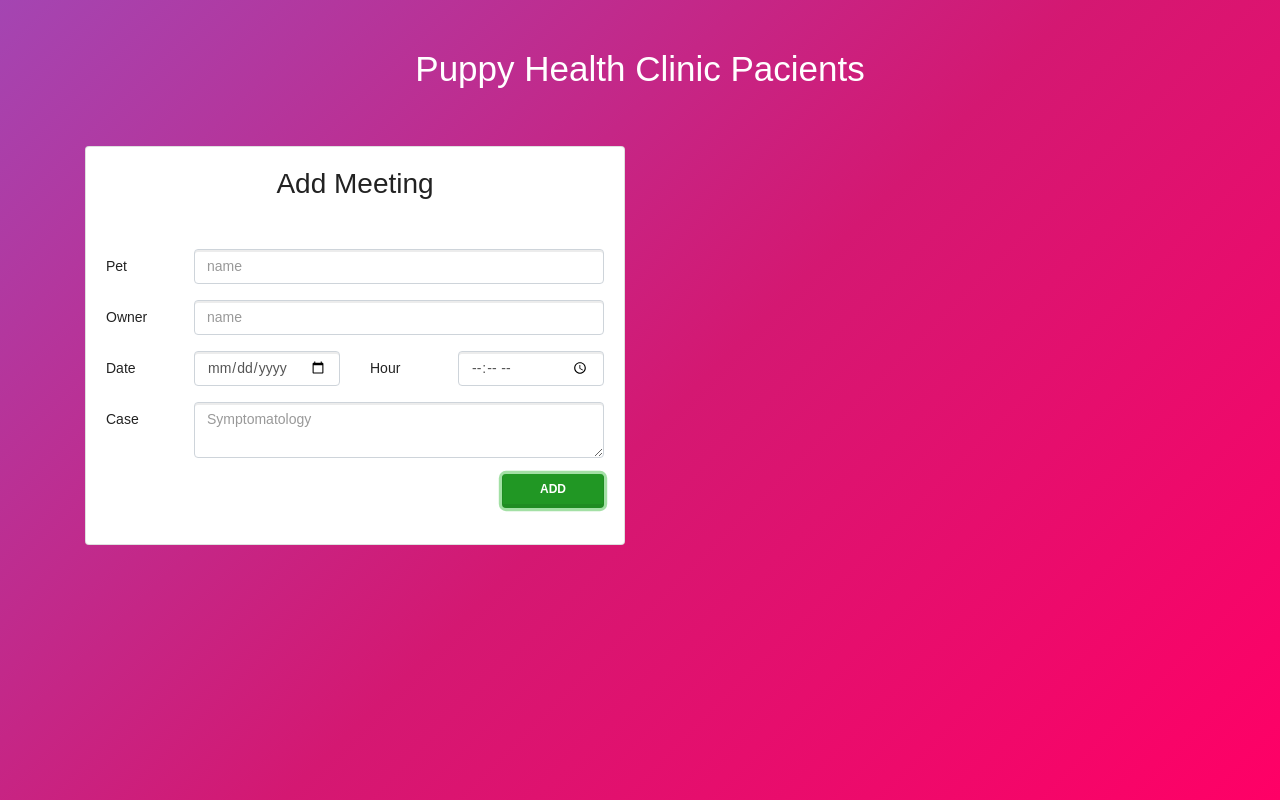
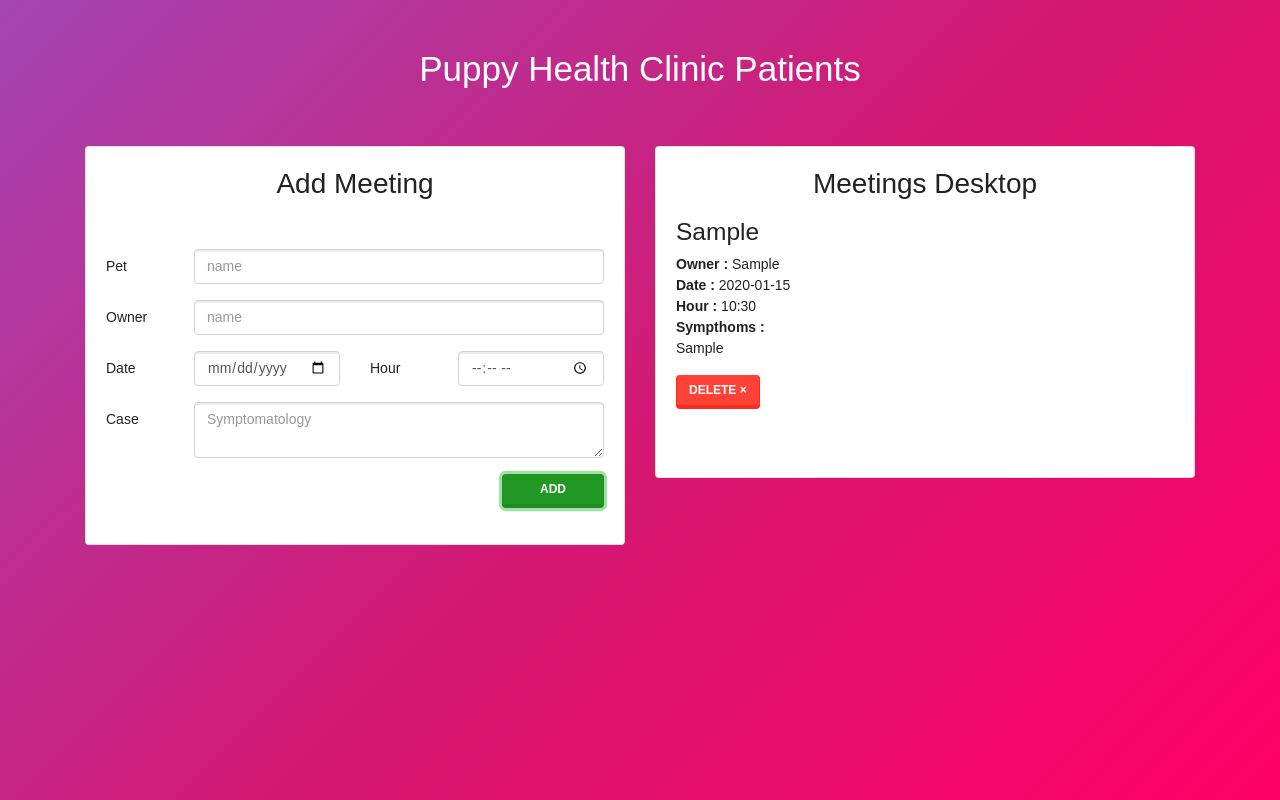
Before and after one commit to garcajuDeveloper/React_puppy_health_shop, a React (Create React App) app: page / in a window 1280 px wide. Both pictures are taken after typing "Sample", "Sample", "2020-01-15", "10:30", "Sample" into the empty fields and a click on the button "ADD". Built offline with nearby package versions, Linux system fonts and the light colour scheme.

Commit message:
7 - Final update. Prject finished

```diff
--- a/src/App.js
+++ b/src/App.js
@@ -1,10 +1,24 @@
 import React, {Component} from 'react';
 import Header from './components/Header';
 import AddMeetingForm from './components/AddMeetingForm';
+import MeetingViewer from './components/MeetingViewer';
 
 class App extends Component {
 
   state = { meetings : [] }
+
+  componentDidMount(){
+    const meetingsInLocalStorage = localStorage.getItem('meetings');
+    if(meetingsInLocalStorage){
+      this.setState({
+        meetings: JSON.parse(meetingsInLocalStorage)
+      })
+    }
+  }
+
+  componentDidUpdate(){
+    localStorage.setItem( 'meetings' , JSON.stringify(this.state.meetings));
+  }
 
   createMeeting = (newMeeting) =>{
     const meetings = [...this.state.meetings, newMeeting];
@@ -12,16 +26,28 @@ class App extends Component {
     this.setState({ meetings });
   }
 
+  deleteMeeting = id => {
+    const openMeetings = [...this.state.meetings];
+    const meetings = openMeetings.filter(meeting => meeting.id !== id);
+    this.setState({ meetings });
+  }
+
   render(){
     return (
       <div className="container">
         <Header
-          title = {'Puppy Health Clinic Pacients'}
+          title = {'Puppy Health Clinic Patients'}
         />
         <div className = "row">
           <div className = "col-md-6">
             <AddMeetingForm
               createMeeting = {this.createMeeting}
+            />
+          </div>
+          <div className = "col-md-6">
+            <MeetingViewer
+              meetings = {this.state.meetings}
+              deleteMeeting = {this.deleteMeeting}
             />
           </div>
         </div>
--- /dev/null
+++ b/src/components/Meeting.js
@@ -0,0 +1,26 @@
+import React,{Component} from 'react';
+
+export default class Meeting extends Component {
+
+    deleteMeeting = ()=> {
+        this.props.deleteMeeting(this.props.info.id);
+    }
+
+    render() {
+        const {date, hour, owner, pet, symptom} = this.props.info;
+        return (
+            <div className="media mt-3">
+                <div className="media-body">
+                    <h3 className="mt-0">{pet}</h3>
+                    <p className="card-text"><b>Owner : </b>{owner}</p>
+                    <p className="card-text"><b>Date : </b>{date}</p>
+                    <p className="card-text"><b>Hour : </b>{hour}</p>
+                    <p className="card-text"><b>Sympthoms : </b></p>
+                    <p className="card-text">{symptom}</p>
+
+                    <button onClick={this.deleteMeeting} className="btn btn-danger">Delete &times;</button>
+                </div>
+            </div>
+        );
+    }
+}
--- /dev/null
+++ b/src/components/MeetingViewer.js
@@ -0,0 +1,25 @@
+import React, { Component } from 'react';
+import Meeting from './Meeting';
+
+export default class MeetingViewer extends Component {
+    render() {
+        const meetings = this.props.meetings;
+        const message = Object.keys(meetings).length === 0 ? "There isn't meetings" : "Meetings Desktop";
+        return (
+            <div className = "card mt-5">
+                <div className = "card-body">
+                    <h2 className = "card-title text-center">{message}</h2>
+                    <div className="meeting-list">
+                        {Object.keys(this.props.meetings).map(meeting => (
+                            <Meeting
+                                key = {meeting}
+                                info = {this.props.meetings[meeting]}
+                                deleteMeeting = {this.props.deleteMeeting}
+                            />
+                        ))}
+                    </div>
+                </div>
+            </div>
+        );
+    }
+}
--- a/src/index.css
+++ b/src/index.css
@@ -16,20 +16,20 @@ header {
 header h1 {
   color: white;
 }
-.lista-citas .media {
+.meeting-list .media {
   border-bottom: 1px solid #e1e1e1;
   padding-bottom: 3rem;
 }
 
-.lista-citas .media:last-of-type{
+.meeting-list .media:last-of-type{
   border-bottom: 0;
 }
-.lista-citas .media-body p {
+.meeting-list .media-body p {
   margin:0;
 }
-.lista-citas .media-body button {
+.meeting-list .media-body button {
   margin-top: 1rem!important;
 }
-.lista-citas .media-body span {
+.meeting-list .media-body span {
   font-weight: bold;
 }
```
